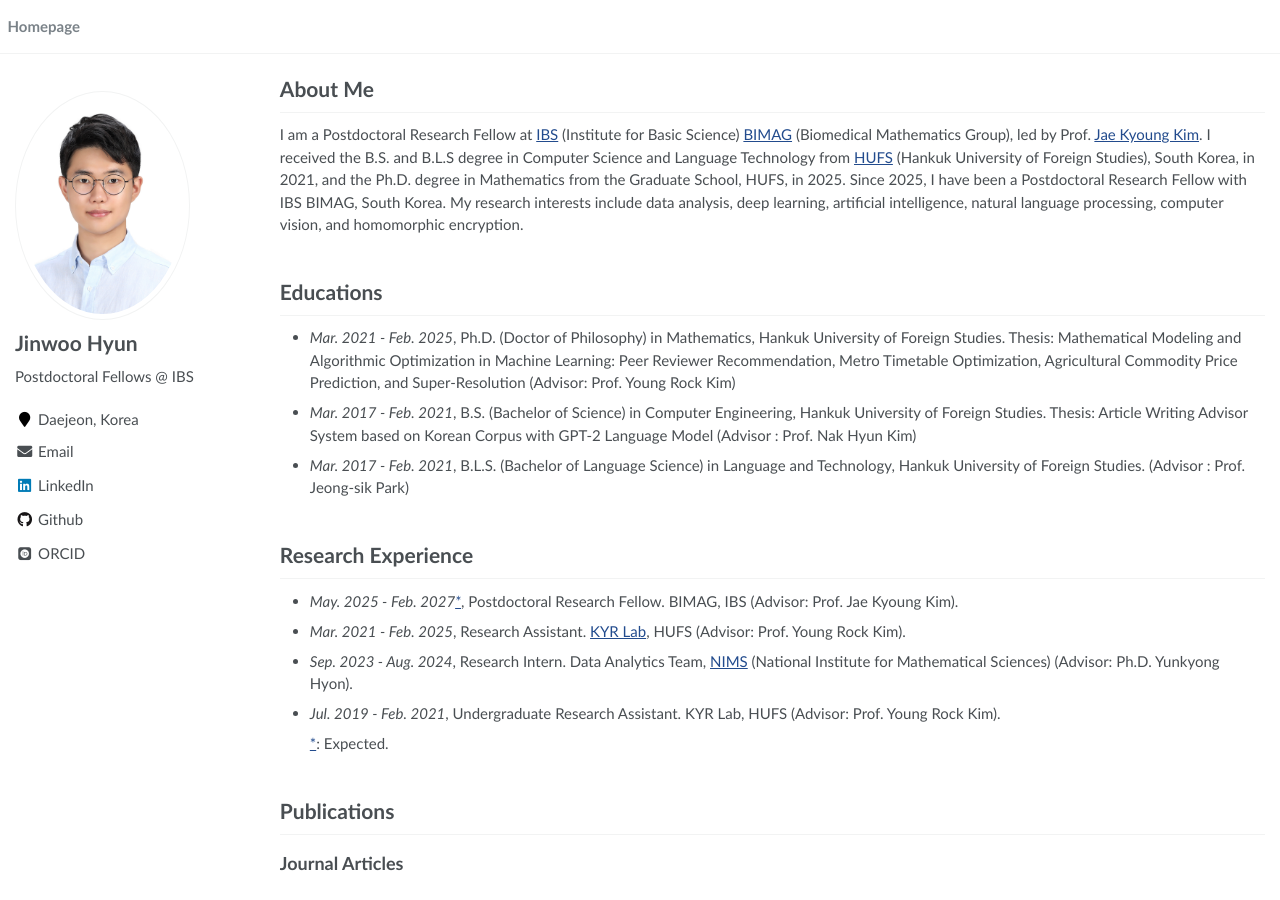
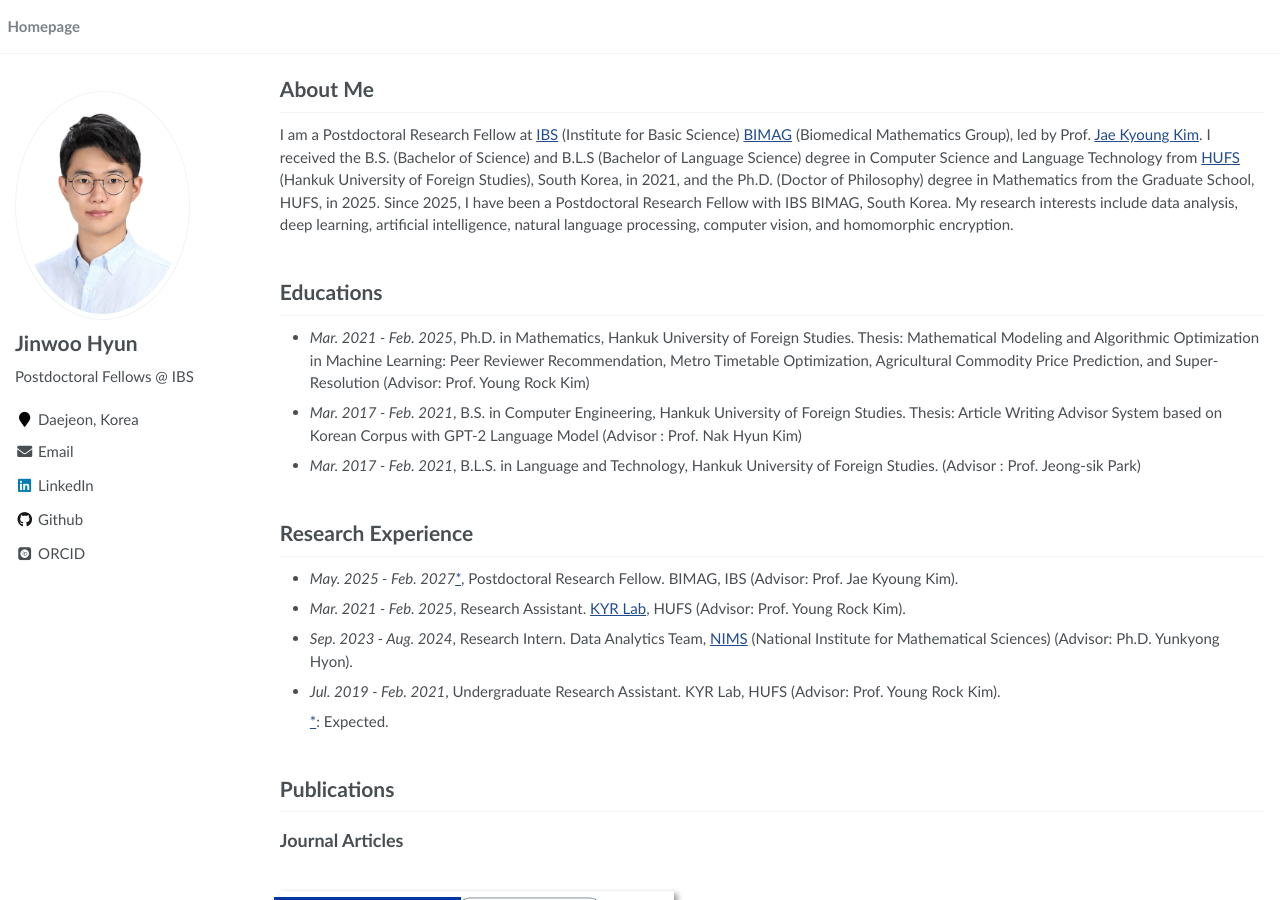
Before and after one commit to JW-George/JW-George.github.io, a Jekyll site: the page built from index.md, in a window 1280 px wide and 900 px high. Built offline with Jekyll 4.4.1, drawn with Linux system fonts in a browser that asks for light colours; some web fonts are replaced; part of the change alters nothing that is shown; some of the changed text lies outside the part shown.

Commit message:
Update index.md

```diff
--- a/index.md
+++ b/index.md
@@ -16,7 +16,7 @@ author_profile: true
 
 # About Me
 
-I am a Postdoctoral Research Fellow at [IBS](https://www.ibs.re.kr) (Institute for Basic Science) [BIMAG](https://www.ibs.re.kr/bimag) (Biomedical Mathematics Group), led by Prof. [Jae Kyoung Kim](http://mathsci.kaist.ac.kr/~jaekkim/). I received the B.S. and B.L.S degree in Computer Science and Language Technology from [HUFS](https://www.hufs.ac.kr) (Hankuk University of Foreign Studies), South Korea, in 2021, and the Ph.D. degree in Mathematics from the Graduate School, HUFS, in 2025. Since 2025, I have been a Postdoctoral Research Fellow with IBS BIMAG, South Korea. My research interests include data analysis, deep learning, artificial intelligence, natural language processing, computer vision, and homomorphic encryption.
+I am a Postdoctoral Research Fellow at [IBS](https://www.ibs.re.kr) (Institute for Basic Science) [BIMAG](https://www.ibs.re.kr/bimag) (Biomedical Mathematics Group), led by Prof. [Jae Kyoung Kim](http://mathsci.kaist.ac.kr/~jaekkim/). I received the B.S. (Bachelor of Science) and B.L.S (Bachelor of Language Science) degree in Computer Science and Language Technology from [HUFS](https://www.hufs.ac.kr) (Hankuk University of Foreign Studies), South Korea, in 2021, and the Ph.D. (Doctor of Philosophy) degree in Mathematics from the Graduate School, HUFS, in 2025. Since 2025, I have been a Postdoctoral Research Fellow with IBS BIMAG, South Korea. My research interests include data analysis, deep learning, artificial intelligence, natural language processing, computer vision, and homomorphic encryption.
 <br>
 <br>
 
@@ -28,9 +28,9 @@ I am a Postdoctoral Research Fellow at [IBS](https://www.ibs.re.kr) (Institute f
 
 # Educations
 
-- *Mar. 2021 - Feb. 2025*, Ph.D. (Doctor of Philosophy) in Mathematics, Hankuk University of Foreign Studies. Thesis: Mathematical Modeling and Algorithmic Optimization in Machine Learning: Peer Reviewer Recommendation,  Metro Timetable Optimization, Agricultural Commodity Price Prediction, and Super-Resolution (Advisor: Prof. Young Rock Kim)
-- *Mar. 2017 - Feb. 2021*, B.S. (Bachelor of Science) in Computer Engineering, Hankuk University of Foreign Studies. Thesis: Article Writing Advisor System based on Korean Corpus with GPT-2 Language Model (Advisor : Prof. Nak Hyun Kim)
-- *Mar. 2017 - Feb. 2021*, B.L.S. (Bachelor of Language Science) in Language and Technology, Hankuk University of Foreign Studies. (Advisor : Prof. Jeong-sik Park)
+- *Mar. 2021 - Feb. 2025*, Ph.D. in Mathematics, Hankuk University of Foreign Studies. Thesis: Mathematical Modeling and Algorithmic Optimization in Machine Learning: Peer Reviewer Recommendation,  Metro Timetable Optimization, Agricultural Commodity Price Prediction, and Super-Resolution (Advisor: Prof. Young Rock Kim)
+- *Mar. 2017 - Feb. 2021*, B.S. in Computer Engineering, Hankuk University of Foreign Studies. Thesis: Article Writing Advisor System based on Korean Corpus with GPT-2 Language Model (Advisor : Prof. Nak Hyun Kim)
+- *Mar. 2017 - Feb. 2021*, B.L.S. in Language and Technology, Hankuk University of Foreign Studies. (Advisor : Prof. Jeong-sik Park)
 <br>
 <br>
 
@@ -143,7 +143,6 @@ Workshop on Machine Learning and Compression, NeurIPS 2024 (Poster)
 ## Submitted Papers
 -
 
- <a name="footnote_2">&dagger;</a>: Corresponding author.
 
 <br>
 <br>
@@ -308,5 +307,11 @@ Issued by [IBM](https://www.credly.com/org/ibm)
 
 - *Jan. 2020 - Aug. 2020*, Research Intern, R&D Center, SPELIX Inc.
 
+<br>
+<br>
+
+<a name="footnote_1">\*</a>: Expected.
+<a name="footnote_2">&dagger;</a>: Corresponding author.
+
 
 <div style="height: 5cm;"></div>
```
